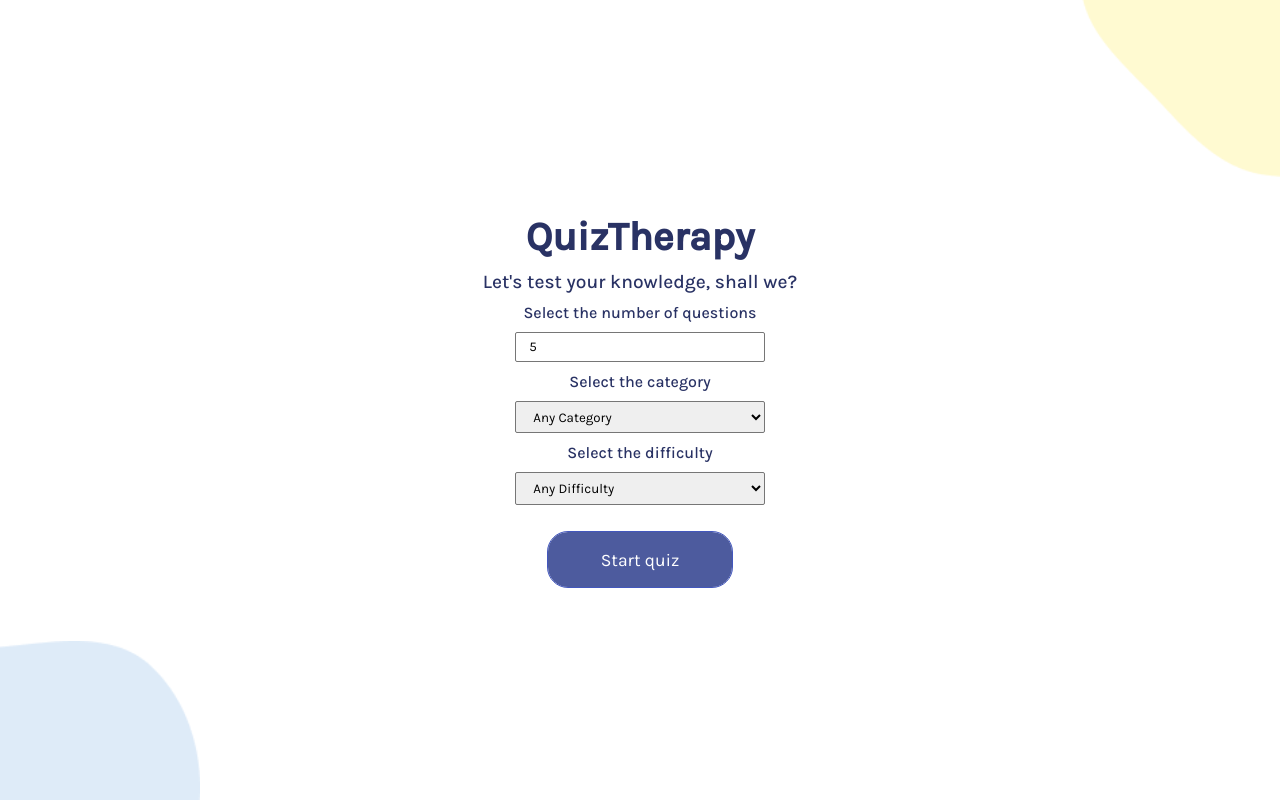
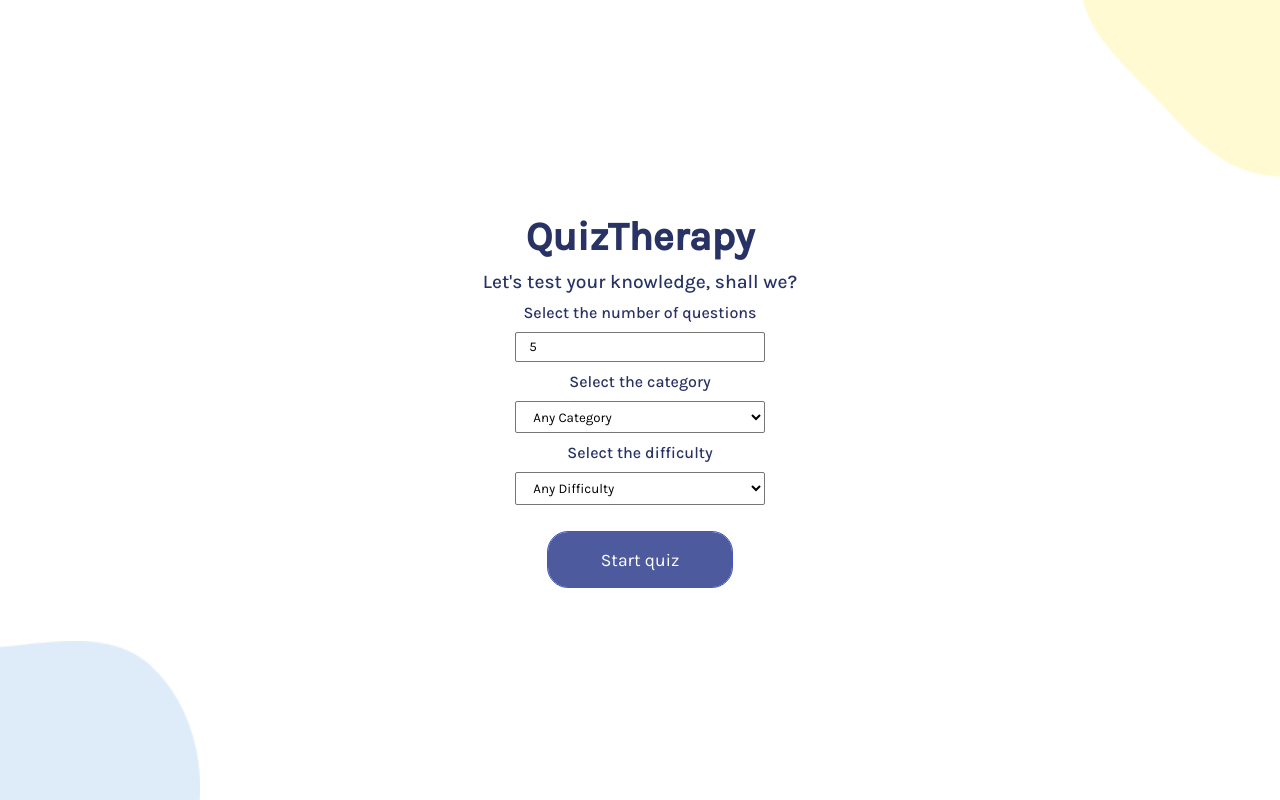
Before and after one commit to Shivam-Sharma-1/QuizTherapy, a React (Vite) app: page / in a window 1280 px wide. Built offline with nearby package versions, Linux system fonts and the light colour scheme.

Commit message:
fix: input bg color

```diff
--- a/src/index.css
+++ b/src/index.css
@@ -90,6 +90,7 @@ select {
     padding: .5em 1em;
     border-radius: 2px;
     border: 1px solid #767676;
+    background-color: inherit;
 }
 
 /* Questions */
```
